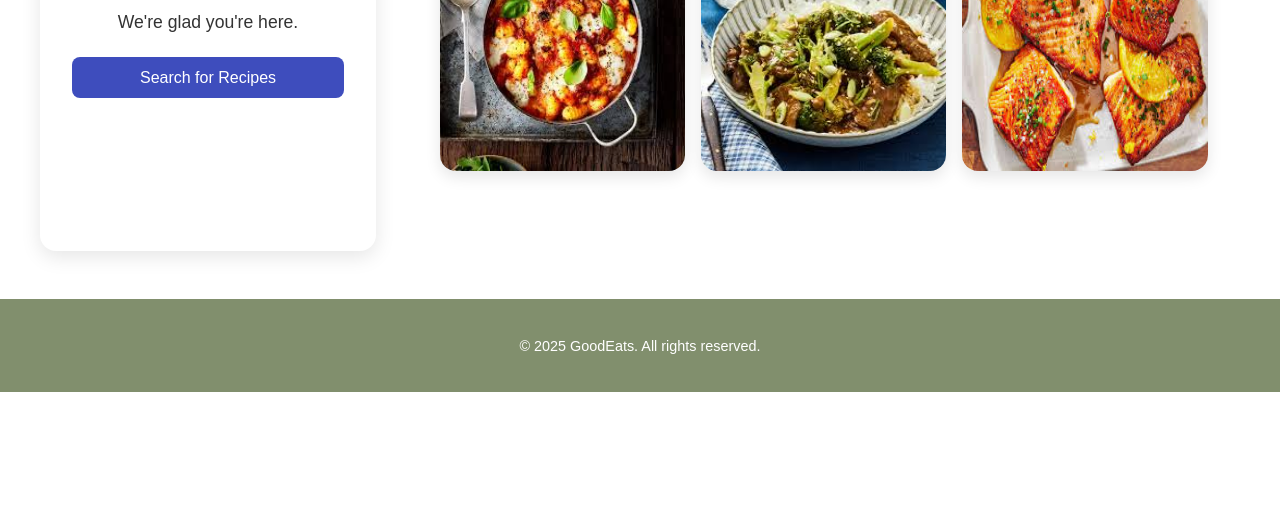
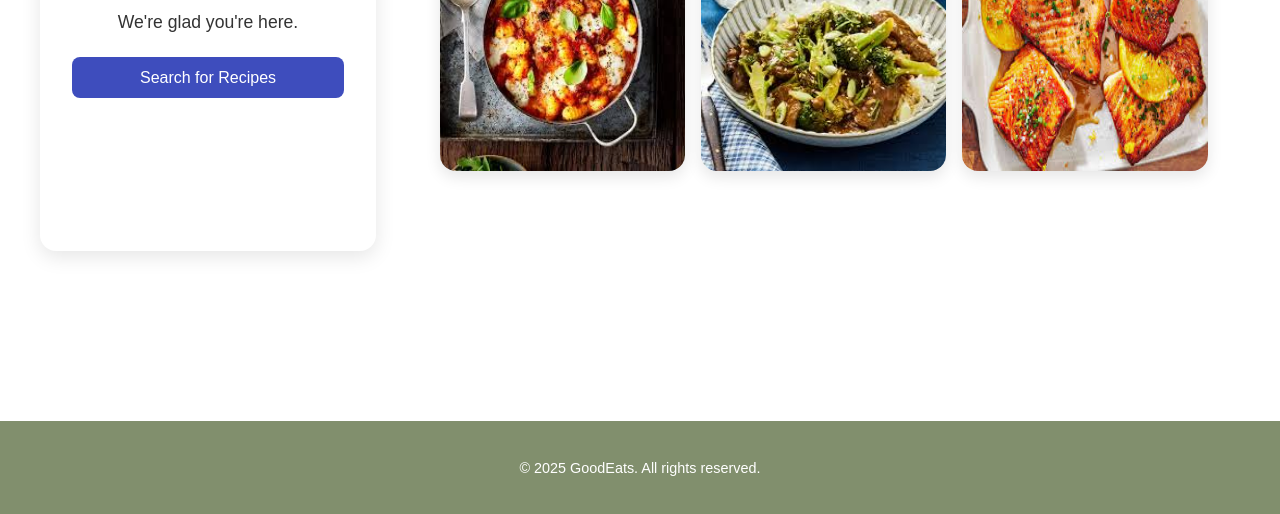
Before and after one commit to enmendez/COMP126Project2025, a plain HTML site: page index.html in a window 1280 px wide. Shown: the part 346-860 px from the top of the page. Before the commit the page ends 800 px from the top, so only its background shows below. Drawn offline with Linux system fonts and the light colour scheme; a web font is replaced by a local one.

Commit message:
new change to footer at the bottom

```diff
--- a/css/styles.css
+++ b/css/styles.css
@@ -5,6 +5,12 @@ body{
     padding-top: 60px;
     margin: 0;
   }
+
+.flex-container{
+  min-height: 100vh;
+  display:flex;
+  flex-direction:column;
+}
 
   ul{
     list-style: none;
@@ -111,7 +117,7 @@ body{
   }
 
 
-  @media (min-width: 650px){
+  @media (min-width: 768px){
     .nav{
       position: static;
       background: none;
@@ -279,6 +285,7 @@ body{
   footer {
       text-align: center;
       color: #ffffff;
+      margin-top:auto;
       font-size: 0.9rem;
       padding: 1.5rem 0;
       background-color: #818F6D;
--- a/index.html
+++ b/index.html
@@ -8,10 +8,11 @@
   <link rel="preconnect" href="https://fonts.googleapis.com">
   <link rel="preconnect" href="https://fonts.gstatic.com" crossorigin>
   <link href="https://fonts.googleapis.com/css2?family=Petrona:ital,wght@0,100..900;1,100..900&display=swap" rel="stylesheet">
-  <title>wanggA4</title>
+  <title>COMP126Project</title>
 </head>
 
 <body>
+  <div class="flex-container">
     <header class="header">
       <div class="headercontent">
         <a href="#" class="logo">GoodEats</a>
@@ -59,6 +60,7 @@
 <footer>
     <p>&copy; 2025 GoodEats. All rights reserved.</p>
 </footer>
+</div>
 
 
 <script>
```
